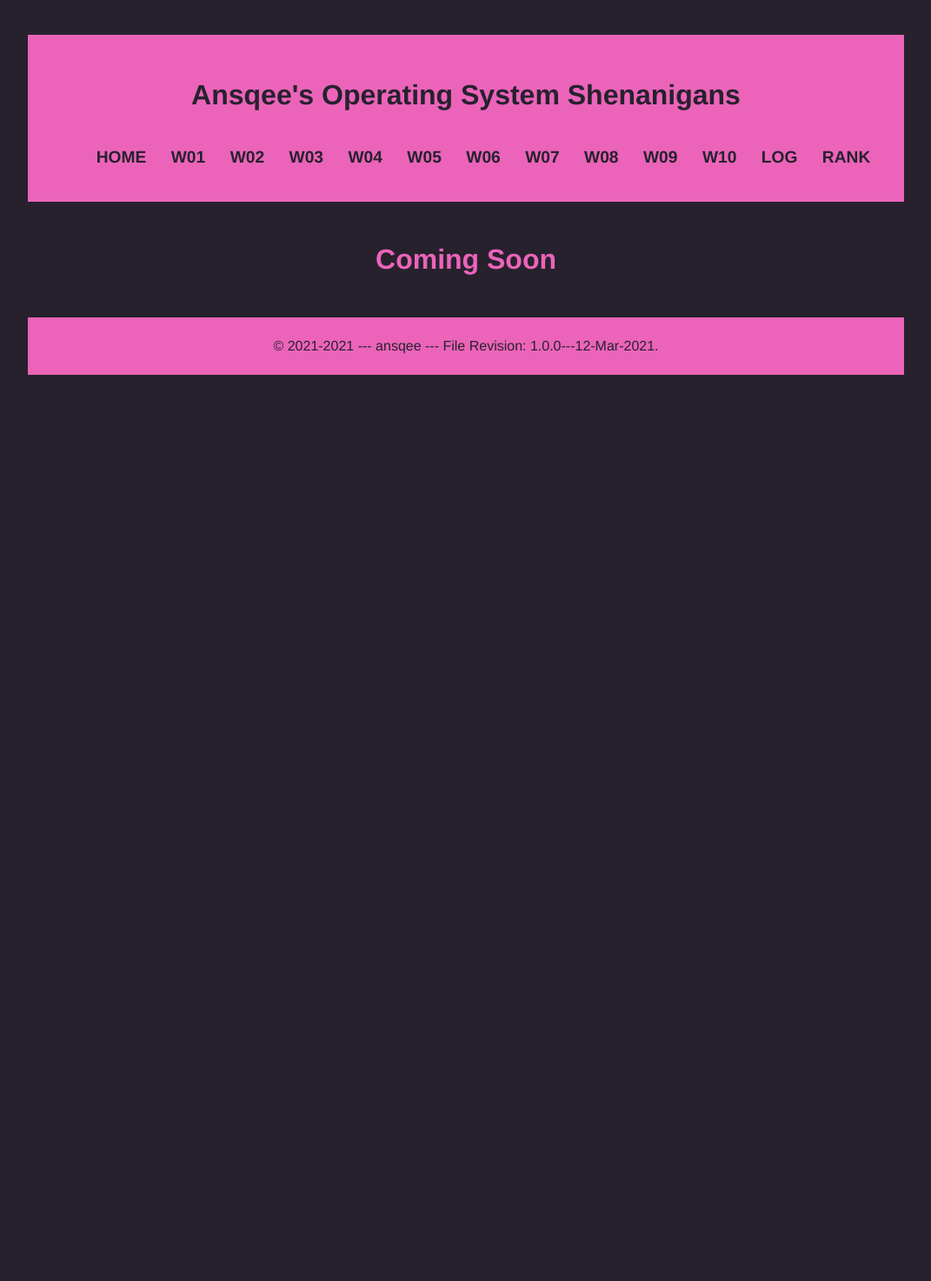
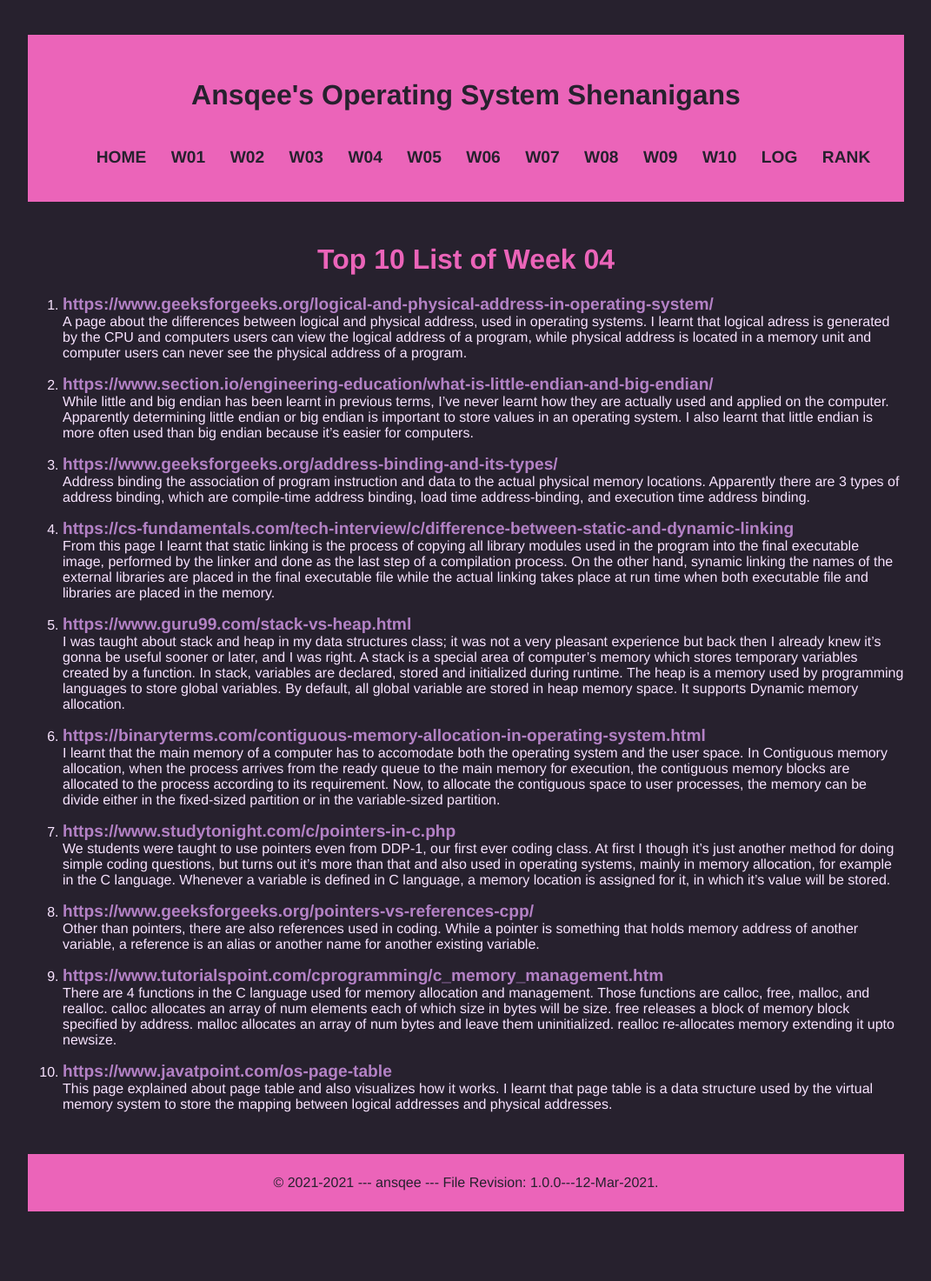
Before and after one commit to ansqee/os211, a Jekyll site: the page built from w04.md, in a window 1280 px wide. Shown: the whole page at 87% size, without its empty margins (104-1175 px from the left). Built offline with Jekyll 4.4.1, drawn with Linux system fonts in a browser that asks for light colours; before the commit the page ends 900 px from its top, so only the background shows below that.

Commit message:
Done w04 top 10, mylog, and rank

```diff
--- a/TXT/mylog.txt
+++ b/TXT/mylog.txt
@@ -16,3 +16,7 @@ ZCZC W02 100 L02 ZOOM related
 ZCZC W02 240 L04 GitHub Pages: setting, etc
 ZCZC W02 20 L05 GSGS Related
 ZCZC W02 30 L23 Discord: discussion, etc.
+ZCZC W04 100 L02 ZOOM related
+ZCZC W04 180 L05 GSGS Related
+ZCZC W04 80 L04 GitHub Pages: setting, etc
+ZCZC W04 30 L21 VirtualBox: install GNU/Linux, etc.
--- a/TXT/myrank.txt
+++ b/TXT/myrank.txt
@@ -5,3 +5,6 @@ ZCZC W01 aryaputr213
 ZCZC W02 antoniusanggito
 ZCZC W02 ardi-nusantara
 ZCZC W02 astriddiany
+ZCZC W03 asfiowilma
+ZCZC W03 antoniusanggito
+ZCZC W03 azkafitria
--- a/w04.md
+++ b/w04.md
@@ -4,4 +4,50 @@ title: "Week 04 Top 10"
 permalink: /W04/
 ---
 
-# Coming Soon
+# Top 10 List of Week 04
+
+1. [https://www.geeksforgeeks.org/logical-and-physical-address-in-operating-system/](Logical and Physical Address in Operating System)<br>
+A page about the differences between logical and physical address, used in operating systems.
+I learnt that logical adress is generated by the CPU and computers users can view the logical address of a program, while physical address is located in a memory unit and computer users can never see the physical address of a program.
+
+2. [https://www.section.io/engineering-education/what-is-little-endian-and-big-endian/](Little Endian and Big Endian)<br>
+While little and big endian has been learnt in previous terms, I've never learnt how they are actually used and applied on the computer.
+Apparently determining little endian or big endian is important to store values in an operating system.
+I also learnt that little endian is more often used than big endian because it's easier for computers.
+
+3. [https://www.geeksforgeeks.org/address-binding-and-its-types/](Address Binding)<br>
+Address binding the association of program instruction and data to the actual physical memory locations.
+Apparently there are 3 types of address binding, which are compile-time address binding, load time address-binding, and execution time address binding.
+
+4. [https://cs-fundamentals.com/tech-interview/c/difference-between-static-and-dynamic-linking](Static and Dynamic Linking)<br>
+From this page I learnt that static linking  is the process of copying all library modules used in the program into the final executable image, performed by the linker and done as the last step of a compilation process.
+On the other hand, synamic linking the names of the external libraries are placed in the final executable file while the actual linking takes place at run time when both executable file and libraries are placed in the memory.
+
+5. [https://www.guru99.com/stack-vs-heap.html](Stack vs Heap)<br>
+I was taught about stack and heap in my data structures class; it was not a very pleasant experience but back then I already knew it's gonna be useful sooner or later, and I was right.
+A stack is a special area of computer's memory which stores temporary variables created by a function. In stack, variables are declared, stored and initialized during runtime.
+The heap is a memory used by programming languages to store global variables. By default, all global variable are stored in heap memory space. It supports Dynamic memory allocation.
+
+6. [https://binaryterms.com/contiguous-memory-allocation-in-operating-system.html](Contiguous Memory Allocation in Operating System)<br>
+I learnt that the main memory of a computer has to accomodate both the operating system and the user space.
+In Contiguous memory allocation,  when the process arrives from the ready queue to the main memory for execution, the contiguous memory blocks are allocated to the process according to its requirement. Now, to allocate the contiguous space to user processes, the memory can be divide either in the fixed-sized partition or in the variable-sized partition.
+
+7. [https://www.studytonight.com/c/pointers-in-c.php](Pointers in C)<br>
+We students were taught to use pointers even from DDP-1, our first ever coding class.
+At first I though it's just another method for doing simple coding questions, but turns out it's more than that and also used in operating systems, mainly in memory allocation, for example in the C language.
+Whenever a variable is defined in C language, a memory location is assigned for it, in which it's value will be stored.
+
+8. [https://www.geeksforgeeks.org/pointers-vs-references-cpp/](Pointers vs References in C++)<br>
+Other than pointers, there are also references used in coding.
+While a pointer is something that holds memory address of another variable, a reference is an alias or another name for another existing variable.
+
+9. [https://www.tutorialspoint.com/cprogramming/c_memory_management.htm](C Memory Management)<br>
+There are 4 functions in the C language used for memory allocation and management. Those functions are calloc, free, malloc, and realloc.
+calloc allocates an array of num elements each of which size in bytes will be size.
+free releases a block of memory block specified by address.
+malloc allocates an array of num bytes and leave them uninitialized.
+realloc  re-allocates memory extending it upto newsize.
+
+10. [https://www.javatpoint.com/os-page-table](Page Table)<br>
+This page explained about page table and also visualizes how it works.
+I learnt that page table is a data structure used by the virtual memory system to store the mapping between logical addresses and physical addresses.
```
